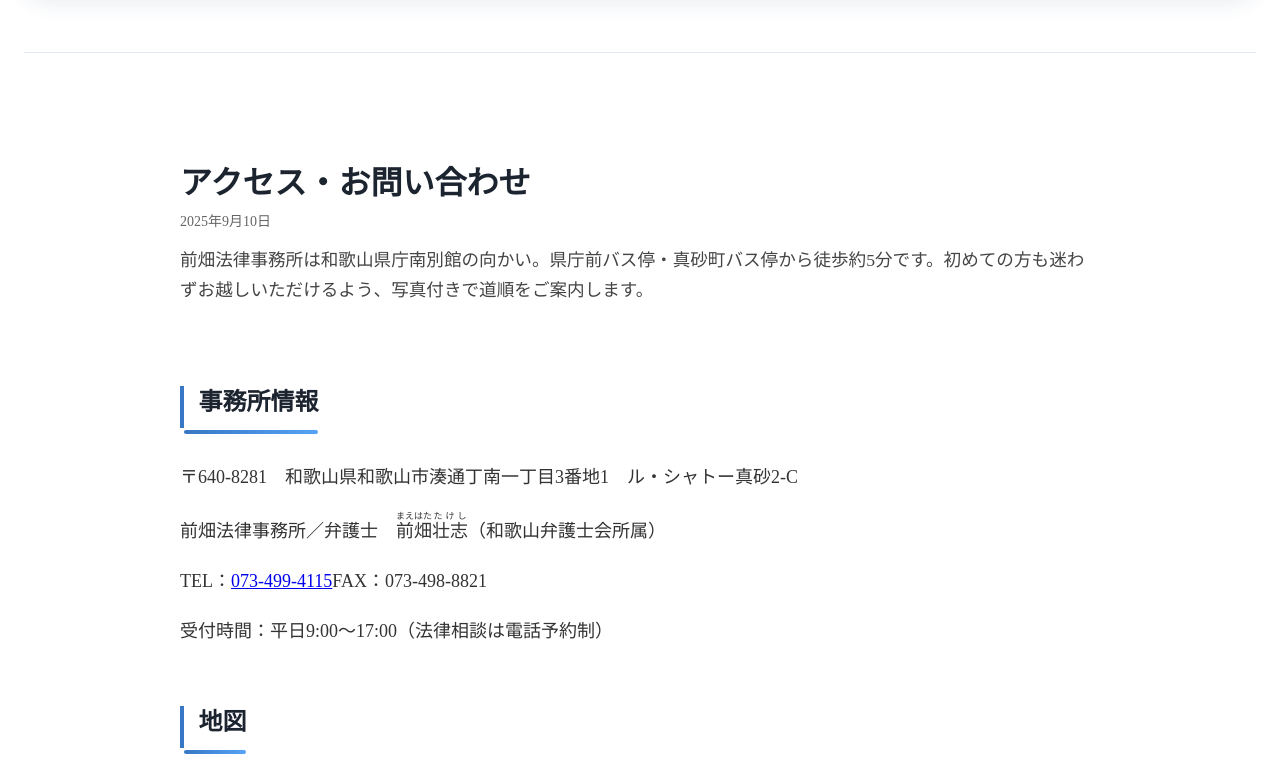
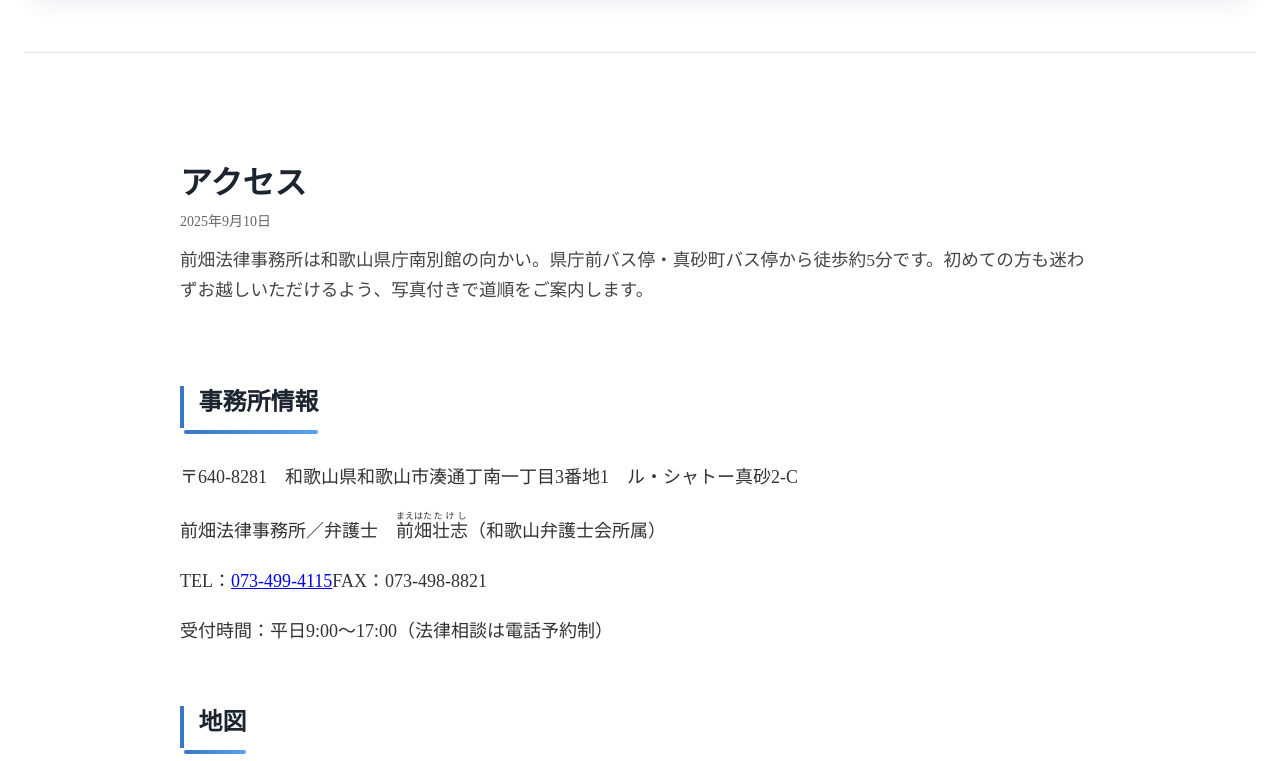
Before and after one commit to Keeeeei-Soeda/maehata-HP-test, a plain HTML site: page toiawase.html in a window 1280 px wide. Shown: the part 2268-3029 px from the top of the page. Drawn offline with Linux system fonts and the light colour scheme; grey boxes are pictures that could not be loaded.

Commit message:
Update toiawase.html

```diff
--- a/toiawase.html
+++ b/toiawase.html
@@ -359,8 +359,8 @@
     <article class="c-article" itemscope itemtype="https://schema.org/Article">
       <!-- 記事タイトル -->
       <header class="c-article__header">
-        <h1 class="c-article__title" itemprop="headline">
-          アクセス・お問い合わせ
+        <h1 id="access" class="c-article__title" itemprop="headline">
+          アクセス
         </h1>
 
         <!-- 記事のメタ情報（任意拡張） -->
@@ -556,7 +556,7 @@
                   <a href="question.html"><span>よくある質問</span></a>
                 </li>
                 <li class="p-footer-menu__item">
-                  <a href="toiawase.html"><span>アクセス</span></a>
+                  <a href="toiawase.html#access"><span>アクセス</span></a>
                 </li>
               </ul>
             </nav>
```
